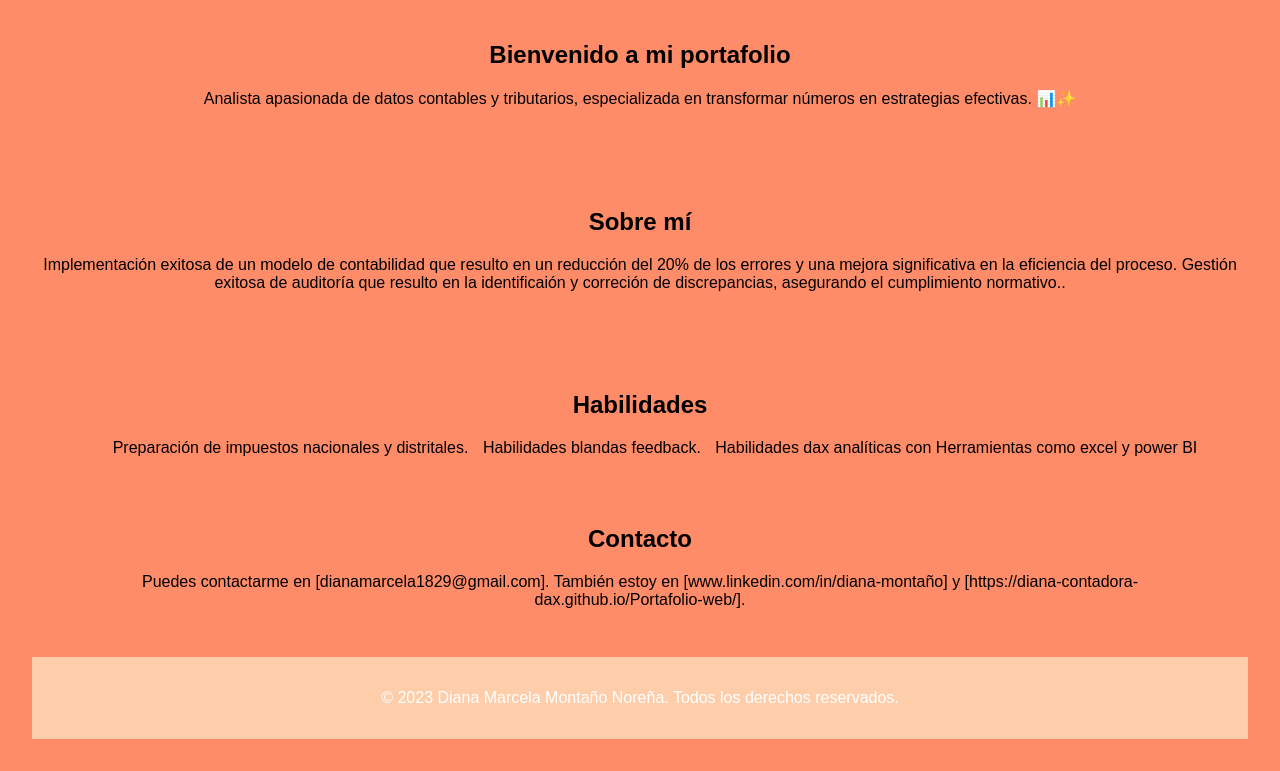
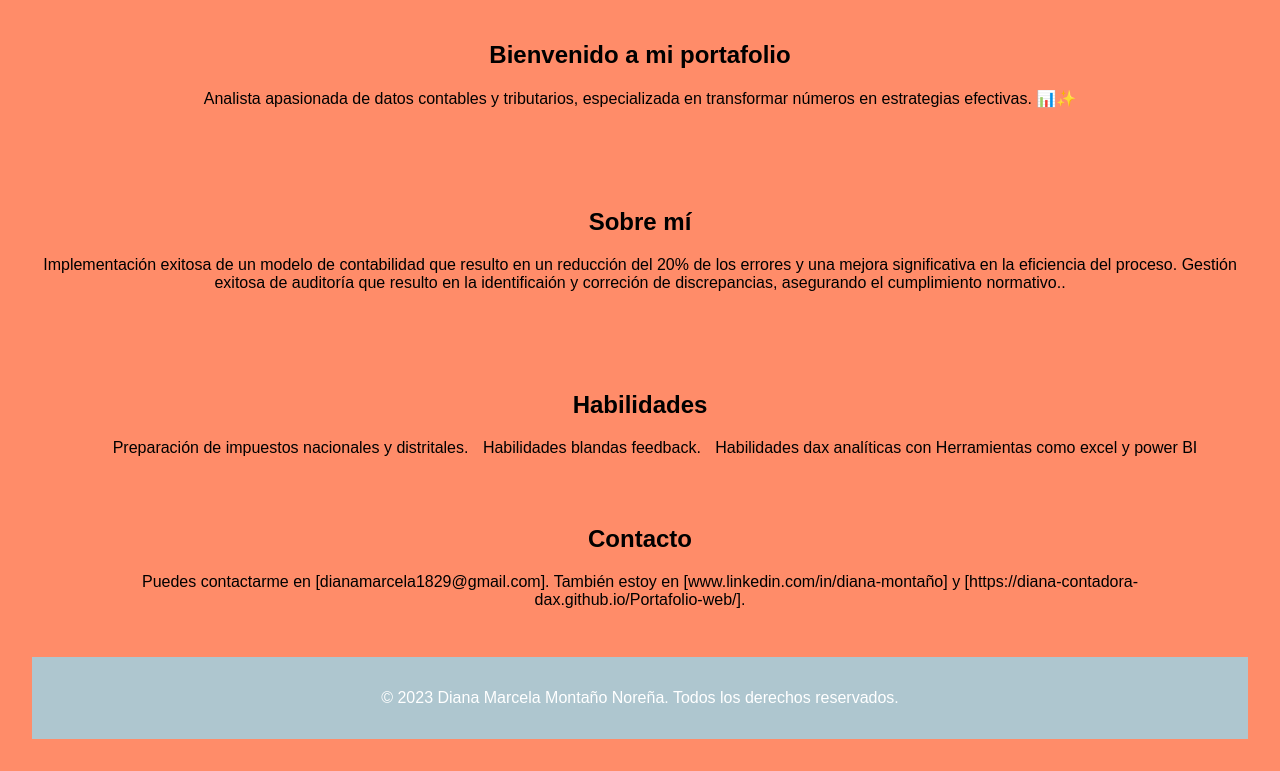
Before and after one commit to Diana-contadora-Dax/Portafolio-web, a plain HTML site: page index.html in a window 1280 px wide. Shown: the part 385-1156 px from the top of the page. Drawn offline with Linux system fonts and the light colour scheme.

Commit message:
Update index.html

```diff
--- a/index.html
+++ b/index.html
@@ -57,7 +57,7 @@
         }
 
         footer {
-            background-color: #FECEAB;
+            background-color: #AEC6CF;
             color: #fff;
             text-align: center;
             padding: 1em 0;
```
